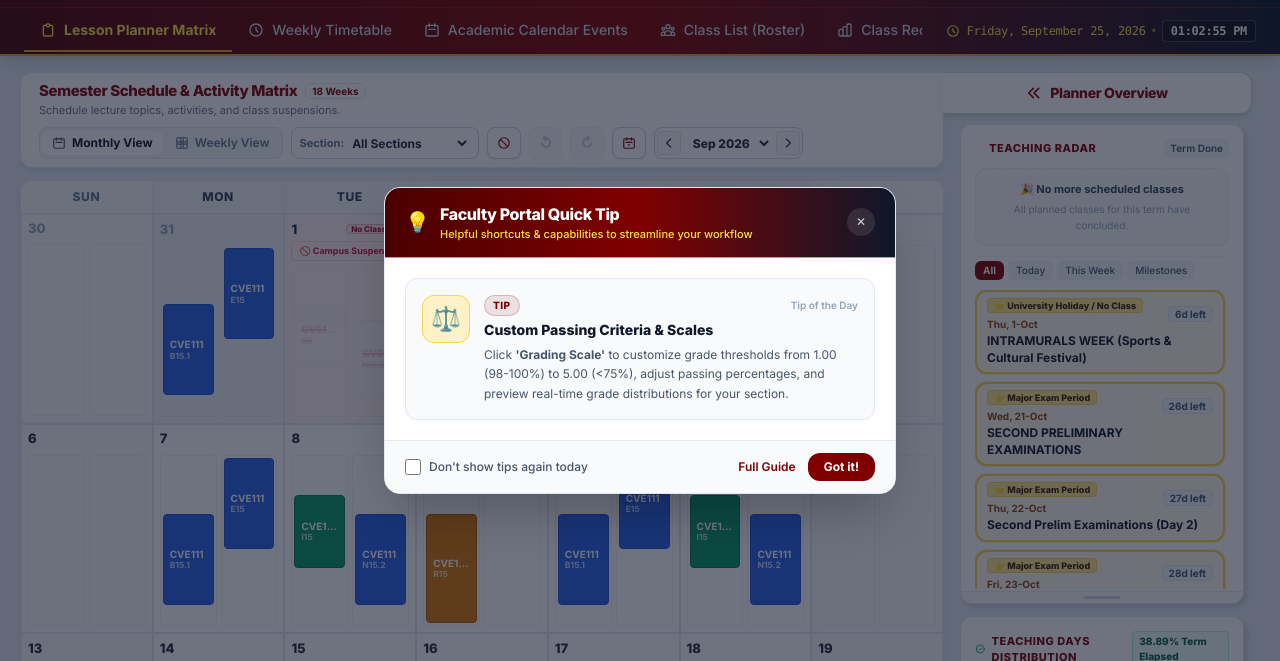
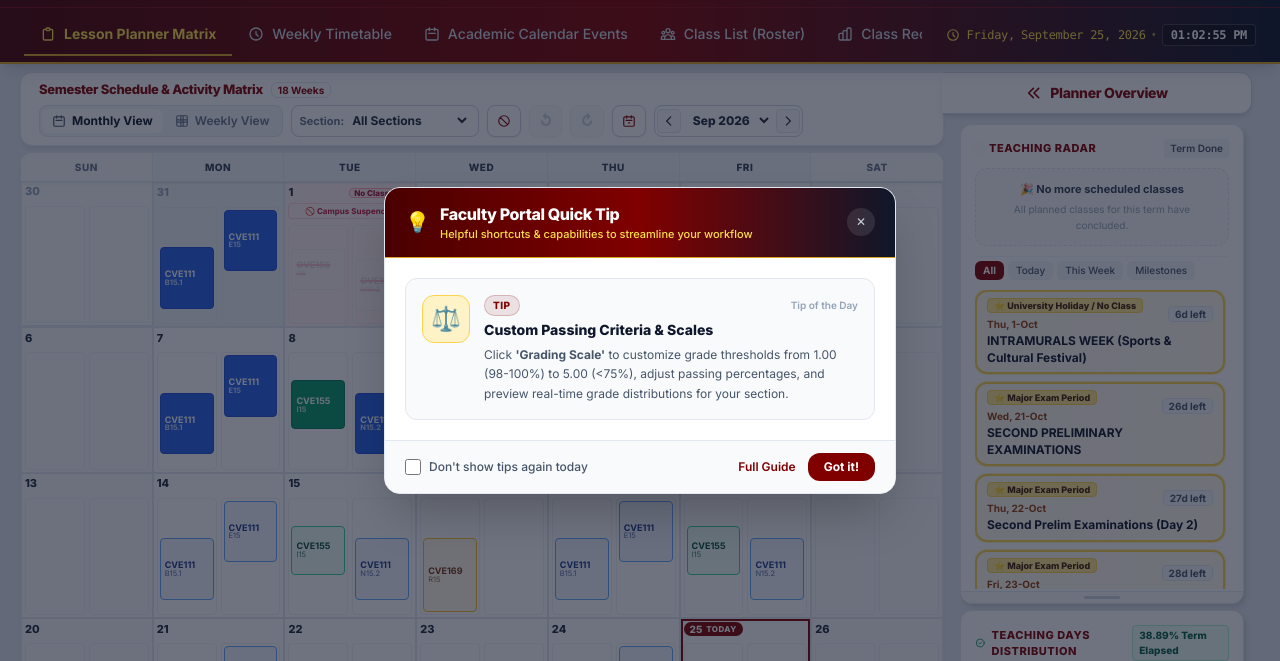
Before and after one commit to jfvp3769/course-management, a website: page index.html in a window 1280 px wide. Shown: the part 59-720 px from the top of the page. Drawn offline with Linux system fonts and the light colour scheme.

Commit message:
feat(calendar): implement Option B height optimization and Option C sticky day headers with internal scroll

```diff
--- a/css/07-components.css
+++ b/css/07-components.css
@@ -1708,3 +1708,161 @@ html.theme-dark .day-campus-suspended {
 #planner-calendar-popover {
   transition: opacity 0.15s cubic-bezier(0.16, 1, 0.3, 1), transform 0.15s cubic-bezier(0.16, 1, 0.3, 1);
 }
+
+/* =============================================================================
+ * MONTHLY PLANNER CALENDAR - SCROLL WRAPPER & STICKY HEADER (Option C)
+ * ========================================================================== */
+
+.planner-calendar-scroll-wrapper {
+  height: calc(100vh - 250px);
+  min-height: 380px;
+  overflow-y: auto;
+  overflow-x: hidden;
+  position: relative;
+}
+
+.planner-calendar-header-row {
+  position: sticky;
+  top: 0;
+  z-index: 30 !important;
+  background-color: #f1f5f9;
+  box-shadow: 0 1px 3px 0 rgba(0, 0, 0, 0.08);
+}
+
+html.theme-dark .planner-calendar-header-row {
+  background-color: #0f172a;
+  border-color: #334155;
+  box-shadow: 0 1px 3px 0 rgba(0, 0, 0, 0.35);
+}
+
+/* Custom Scrollbar for planner-calendar-scroll-wrapper */
+.planner-calendar-scroll-wrapper::-webkit-scrollbar {
+  height: 12px !important;
+  width: 8px !important;
+}
+
+.planner-calendar-scroll-wrapper::-webkit-scrollbar-track {
+  background: rgba(241, 245, 249, 0.75) !important;
+}
+
+.planner-calendar-scroll-wrapper::-webkit-scrollbar-thumb {
+  background-color: #cbd5e1 !important;
+  border-radius: 9999px !important;
+  border: 2px solid transparent !important;
+  background-clip: padding-box !important;
+}
+
+.planner-calendar-scroll-wrapper::-webkit-scrollbar-thumb:hover {
+  background-color: #94a3b8 !important;
+}
+
+html.theme-dark .planner-calendar-scroll-wrapper::-webkit-scrollbar-track {
+  background: rgba(15, 23, 42, 0.75) !important;
+}
+
+html.theme-dark .planner-calendar-scroll-wrapper::-webkit-scrollbar-thumb {
+  background-color: #475569 !important;
+}
+
+html.theme-dark .planner-calendar-scroll-wrapper::-webkit-scrollbar-thumb:hover {
+  background-color: #64748b !important;
+}
+
+/* =============================================================================
+ * VIEWPORT HEIGHT OPTIMIZATION (Option B - Smaller Screens <= 800px, e.g. 1366x768)
+ * ========================================================================== */
+
+@media (max-height: 800px) {
+  :root {
+    --subgrid-row-min: 8.5px;
+    --subgrid-row-gap: 1px;
+  }
+
+  /* 1. Header & navigation bar tightening */
+  header nav {
+    padding-top: 0.25rem !important;
+    padding-bottom: 0.25rem !important;
+  }
+
+  main {
+    padding-top: 0.5rem !important;
+    padding-bottom: 0.75rem !important;
+  }
+
+  /* 2. Planner Tab Header Card */
+  .app-tab-header-card {
+    padding: 0.375rem 0.75rem !important;
+    min-height: 3rem !important;
+    gap: 0.375rem !important;
+  }
+
+  .app-tab-header-card p {
+    display: none !important; /* Hide secondary subtitle to reclaim vertical space */
+  }
+
+  #planner-term-label {
+    font-size: 13px !important;
+  }
+
+  /* 3. Tab main window spacing */
+  .tab-main-window.space-y-3 > :not([hidden]) ~ :not([hidden]),
+  .tab-layout-container > .space-y-3 > :not([hidden]) ~ :not([hidden]) {
+    margin-top: 0.375rem !important;
+  }
+
+  /* 4. Calendar Scroll Wrapper Height */
+  .planner-calendar-scroll-wrapper {
+    height: calc(100vh - 200px) !important;
+    min-height: 320px !important;
+  }
+
+  /* 5. Calendar Day Cells - Compact Density */
+  .planner-calendar-cell {
+    min-height: 108px !important;
+    padding: 2px 3px !important;
+  }
+
+  .planner-cell-header {
+    margin-bottom: 2px !important;
+  }
+
+  .planner-cell-date-num {
+    font-size: 11px !important;
+  }
+
+  .planner-empty-slot {
+    min-height: 8px !important;
+  }
+
+  .planner-slot-time-label {
+    font-size: 7.5px !important;
+  }
+
+  .planner-calendar-pill {
+    min-height: 10px !important;
+    padding: 2px 4px !important;
+  }
+
+  .planner-pill-code {
+    font-size: 9px !important;
+    line-height: 1.1 !important;
+  }
+
+  .planner-pill-section {
+    font-size: 7.5px !important;
+    line-height: 1.1 !important;
+  }
+
+  .planner-suspension-banner {
+    padding: 1px 4px !important;
+    font-size: 8px !important;
+    margin-bottom: 2px !important;
+  }
+
+  /* 6. Calendar Sticky Header Row */
+  .planner-calendar-header-row > div {
+    padding-top: 0.375rem !important;
+    padding-bottom: 0.375rem !important;
+    font-size: 10px !important;
+  }
+}
--- a/index.html
+++ b/index.html
@@ -360,7 +360,7 @@
         <div class="bg-white dark:bg-slate-900 main-table-card rounded-xl shadow-md border border-slate-200 dark:border-slate-800 overflow-hidden flex flex-col">
 
           <!-- Monthly Calendar View Container (Default) -->
-          <div id="planner-calendar-view-container" class="w-full flex-1 flex flex-col min-h-[480px]">
+          <div id="planner-calendar-view-container" class="w-full flex-1 flex flex-col planner-calendar-scroll-wrapper relative">
             <!-- Calendar Grid rendered here -->
           </div>
 
--- a/src/features/planner-calendar.js
+++ b/src/features/planner-calendar.js
@@ -157,6 +157,10 @@ function setPlannerViewMode(mode) {
     if (typeof setupSynchronizedScrollbars === 'function') {
       requestAnimationFrame(() => setupSynchronizedScrollbars());
     }
+  }
+
+  if (typeof autoResizeContentWindows === 'function') {
+    requestAnimationFrame(() => autoResizeContentWindows());
   }
 }
 
@@ -393,9 +397,9 @@ function renderPlannerMonthCalendar() {
 
   let html = `
     <!-- 7-Day Header -->
-    <div class="grid grid-cols-7 border-b border-slate-200 dark:border-slate-800 bg-slate-100/90 dark:bg-slate-900/90 sticky top-0 z-20 select-none shadow-xs">
+    <div class="planner-calendar-header-row grid grid-cols-7 border-b border-slate-200 dark:border-slate-800 bg-slate-100 dark:bg-slate-900 sticky top-0 z-30 select-none shadow-xs">
       ${daysHeader.map(h => `
-        <div class="py-2 px-1 text-center font-extrabold text-[11px] sm:text-xs tracking-wider border-r last:border-r-0 border-slate-200/80 dark:border-slate-800 ${h.isWeekend ? 'text-slate-500 dark:text-slate-400 bg-[#f8fafc] dark:bg-[#0f172a]' : 'text-slate-700 dark:text-slate-300'}">
+        <div class="py-1.5 sm:py-2 px-1 text-center font-extrabold text-[10px] sm:text-xs tracking-wider border-r last:border-r-0 border-slate-200/80 dark:border-slate-800 ${h.isWeekend ? 'text-slate-500 dark:text-slate-400 bg-[#f8fafc] dark:bg-[#0f172a]' : 'text-slate-700 dark:text-slate-300'}">
           <span>${h.code}</span>
         </div>
       `).join('')}
@@ -720,7 +724,7 @@ function _renderSubgridColumn(period, dateKey, classes, isWeekend, isNoClassDate
 
   return `
     <div class="calendar-subgrid-col calendar-subgrid-row relative rounded border border-slate-200/50 dark:border-slate-800/60 bg-transparent p-0.5"
-         style="display: grid; grid-template-rows: repeat(9, minmax(14px, 1fr)); grid-template-columns: repeat(${maxTracks}, minmax(0, 1fr)); gap: 2px;">
+         style="display: grid; grid-template-rows: repeat(9, minmax(var(--subgrid-row-min, 14px), 1fr)); grid-template-columns: repeat(${maxTracks}, minmax(0, 1fr)); gap: var(--subgrid-row-gap, 2px);">
       <!-- Layer 1: Background 9 30-min empty slot units -->
       ${slotsHtml.join('')}
       <!-- Layer 2: Foreground Class Pills -->
@@ -829,7 +833,7 @@ function _renderCalendarDayCell(g, isCurrentMonth, todayKey, timetableMap, meeti
   return `
     <div id="cal-day-${dateKey}" data-date="${dateKey}" class="planner-calendar-cell flex flex-col p-1 sm:p-1.5 min-h-[175px] sm:min-h-[185px] border-r border-b border-slate-200 dark:border-slate-800 ${cellBgClass} ${todayBorder} transition-colors group/cal-cell relative">
       <!-- Day Cell Top Header -->
-      <div class="flex items-center justify-between gap-1 mb-1 shrink-0">
+      <div class="planner-cell-header flex items-center justify-between gap-1 mb-1 shrink-0">
         <!-- Date Number & Today Pill -->
         <div class="flex items-center gap-1">
           ${isToday ? `
@@ -838,7 +842,7 @@ function _renderCalendarDayCell(g, isCurrentMonth, todayKey, timetableMap, meeti
               <span class="text-[8px] uppercase tracking-wider font-extrabold hidden sm:inline">TODAY</span>
             </span>
           ` : `
-            <span class="font-extrabold text-xs sm:text-[13px] ${isCurrentMonth ? 'text-slate-800 dark:text-slate-100' : 'text-slate-400 dark:text-slate-600'} leading-none">${dayNum}</span>
+            <span class="planner-cell-date-num font-extrabold text-xs sm:text-[13px] ${isCurrentMonth ? 'text-slate-800 dark:text-slate-100' : 'text-slate-400 dark:text-slate-600'} leading-none">${dayNum}</span>
           `}
         </div>
 
@@ -860,7 +864,7 @@ function _renderCalendarDayCell(g, isCurrentMonth, todayKey, timetableMap, meeti
 
       <!-- Campus Suspension Banner -->
       ${isNoClassDate ? `
-        <div class="py-0.5 px-1 rounded bg-rose-50/90 dark:bg-rose-950/40 border border-rose-200/80 dark:border-rose-900/60 text-center text-[9px] font-bold text-rose-700 dark:text-rose-400 mb-1 select-none">
+        <div class="planner-suspension-banner py-0.5 px-1 rounded bg-rose-50/90 dark:bg-rose-950/40 border border-rose-200/80 dark:border-rose-900/60 text-center text-[9px] font-bold text-rose-700 dark:text-rose-400 mb-1 select-none">
           🚫 Campus Suspended
         </div>
       ` : ''}
--- a/src/ui/layout.js
+++ b/src/ui/layout.js
@@ -71,6 +71,7 @@ function nextGuideStep() {
 
 
 const MAIN_WINDOW_CONFIGS = [
+  { wrapperId: 'planner-calendar-view-container', tabId: 'planner' },
   { wrapperId: 'matrix-scroll-wrapper', tabId: 'planner' },
   { wrapperId: 'timetable-scroll-wrapper', tabId: 'timetable' },
   { wrapperId: 'calendar-scroll-wrapper', tabId: 'calendar' },
@@ -162,6 +163,11 @@ function autoResizeContentWindows() {
     // Only compute viewport-fit if the tab is currently visible
     const tabSection = document.getElementById('tab-content-' + tabId);
     if (tabSection && tabSection.classList.contains('hidden')) {
+      return;
+    }
+
+    // Skip elements that are currently hidden (e.g. alternate view mode in Planner)
+    if (el.classList.contains('hidden') || el.offsetParent === null) {
       return;
     }
 
--- a/sw.js
+++ b/sw.js
@@ -17,7 +17,7 @@
  * Bump CACHE_NAME on every release; `activate` purges older caches.
  * ========================================================================== */
 
-const CACHE_NAME = 'faculty-course-manager-v2.46';
+const CACHE_NAME = 'faculty-course-manager-v2.47';
 
 const SHELL = [
   './',
```
Also changed, not shown: tools/smoke-test.js (+5 -2 lines).
